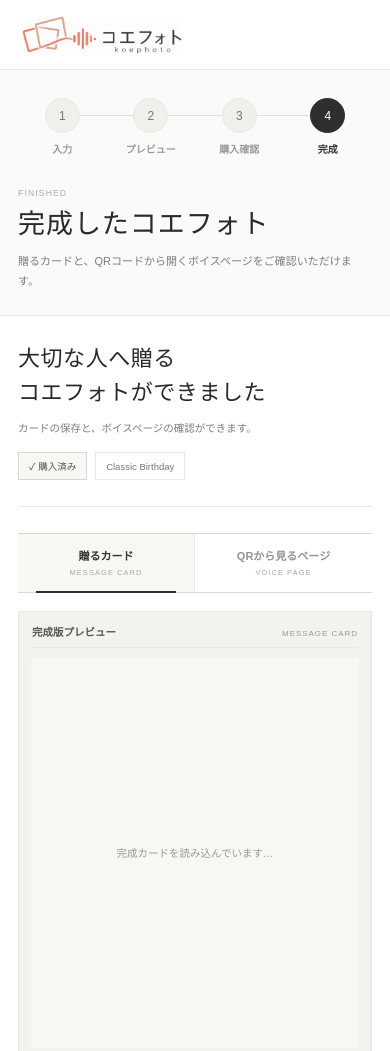
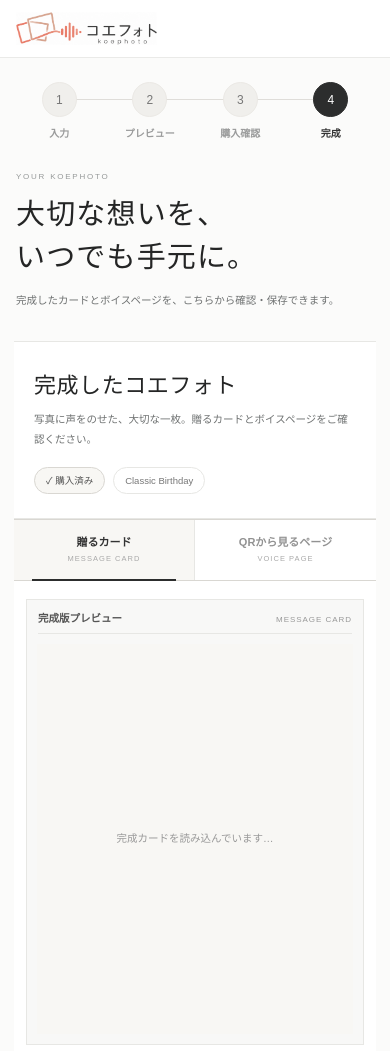
Before and after one commit to 22rvvjd465-del/voice-card-vercel, a website: page finished.html in a window 390 px wide. Shown: the top 1051 px of the page. Drawn offline with Linux system fonts and the light colour scheme; a script that the page names is missing; a web font is replaced by a local one.

Commit message:
Align finished voice download page with current Koephoto brand

```diff
--- a/finished.html
+++ b/finished.html
@@ -50,22 +50,71 @@
 @media(max-width:390px){.voice-player{grid-template-columns:30px 1fr;column-gap:10px;padding:8px 20px 10px 22px;transform:translateY(-3px)}.voice-play{width:30px;height:30px;font-size:13px}.voice-time{font-size:10px}}
 
 </style>
+
+<style>
+/* 2026-09 brand refresh — align finished/download page with the current Koephoto site */
+:root{--bg:#fbfbfa;--ink:#242525;--muted:#6f7272;--line:#e7e7e4;--button:#2c2d2d}
+body{background:var(--bg)}
+.wrap{max-width:1240px;padding:0 24px 80px}
+.finished-header{height:78px;margin:0;max-width:none;padding:0;position:relative;background:rgba(255,255,255,.96);border-bottom:1px solid rgba(232,232,230,.9)}
+.finished-brand{width:190px;height:54px}
+.finished-header-note{margin-left:auto;font-size:9px;letter-spacing:.22em;color:#979a9a}
+.progress{max-width:880px;margin:34px auto 44px}
+.page-top{max-width:880px;margin:0 auto 34px;padding:14px 0 8px}
+.page-top .eyebrow{font-size:9px;letter-spacing:.22em;color:#979a9a;margin-bottom:15px}
+.page-top h1{font-size:38px;line-height:1.48;letter-spacing:.04em}
+.page-top p{font-size:12px;line-height:1.9;color:#6f7272;margin-top:12px}
+.product{max-width:880px;margin:0 auto;background:#fff;border:1px solid var(--line);padding:0}
+.hero,.content{max-width:none}
+.hero{padding:34px 38px 28px;background:#fff}
+.title{font-size:25px;line-height:1.5}
+.lead{max-width:570px;font-size:11px;line-height:1.9}
+.badges{margin-top:17px}
+.badge{border-radius:999px;padding:5px 11px;min-height:27px}
+.content{padding:0 38px 38px}
+.tabs{margin-top:0}
+.tabs button{min-height:64px}
+.preview-stage{margin-top:22px;padding:18px;background:#f8f8f7}
+.meta{margin-top:24px}
+.actions{max-width:430px;margin:28px auto 0}
+.btn{min-height:52px;font-size:12px}
+.note{margin-top:14px}
+@media(max-width:900px){
+ .finished-header{height:62px}.finished-brand{width:155px;height:46px}
+ .wrap{width:100%;padding:0 20px 60px}.progress{margin:28px auto 34px}
+ .page-top{padding-top:6px}.page-top h1{font-size:32px}
+}
+@media(max-width:560px){
+ .wrap{padding:0 14px 48px}.finished-header{height:58px;margin:0 -14px;padding:0 14px}
+ .finished-brand{width:145px;height:43px}.finished-header-note{display:none}
+ .progress{margin:24px 0 30px}.page-top{margin-bottom:26px;padding:2px 2px 4px}
+ .page-top .eyebrow{font-size:8px;margin-bottom:12px}.page-top h1{font-size:29px}.page-top p{font-size:10.5px}
+ .product{margin:0;border-left:0;border-right:0}
+ .hero{padding:27px 20px 24px}.title{font-size:22px}.lead{font-size:10.5px}
+ .content{padding:0 16px 30px}.tabs{margin:0 -16px}.tabs button{min-height:60px}
+ .preview-stage{margin:18px -4px 0;padding:10px}
+ .meta-card{padding:13px 2px}.actions{margin-top:24px}
+}
+</style>
 </head>
 <body>
 <main class="wrap">
-  <header class="finished-header"><a class="finished-brand" href="index.html" aria-label="コエフォト">コエフォト</a></header>
+  <header class="finished-header">
+  <a class="finished-brand" href="top.html" aria-label="コエフォト トップ">コエフォト</a>
+  <div class="finished-header-note">YOUR KOEPHOTO</div>
+</header>
   <nav class="progress" aria-label="作成ステップ">
     <div class="progress-step"><div class="progress-dot">1</div><div class="progress-label">入力</div></div>
     <div class="progress-step"><div class="progress-dot">2</div><div class="progress-label">プレビュー</div></div>
     <div class="progress-step"><div class="progress-dot">3</div><div class="progress-label">購入確認</div></div>
     <div class="progress-step current"><div class="progress-dot">4</div><div class="progress-label">完成</div></div>
   </nav>
-  <div class="page-top"><span class="eyebrow">FINISHED</span><h1>完成したコエフォト</h1><p>贈るカードと、QRコードから開くボイスページをご確認いただけます。</p></div>
+  <div class="page-top"><span class="eyebrow">YOUR KOEPHOTO</span><h1>大切な想いを、<br>いつでも手元に。</h1><p>完成したカードとボイスページを、こちらから確認・保存できます。</p></div>
 
   <section class="product">
     <header class="hero">
-      <h2 class="title">大切な人へ贈る<br>コエフォトができました</h2>
-      <p class="lead">カードの保存と、ボイスページの確認ができます。</p>
+      <h2 class="title">完成したコエフォト</h2>
+      <p class="lead">写真に声をのせた、大切な一枚。贈るカードとボイスページをご確認ください。</p>
       <div class="badges">
         <span class="badge ok">✓ 購入済み</span>
         <span class="badge" id="templateBadge">Classic Birthday</span>
@@ -112,7 +161,7 @@
 
       <div class="actions">
         <button class="btn primary" type="button" id="saveBtn" disabled>贈るカードを保存する</button>
-        <a class="btn secondary" href="index.html">新しいコエフォトを作る</a>
+        <a class="btn secondary" href="top.html">トップページへ戻る</a>
       </div>
 
       <p class="note" id="note">完成版を読み込んでいます。</p>
```
